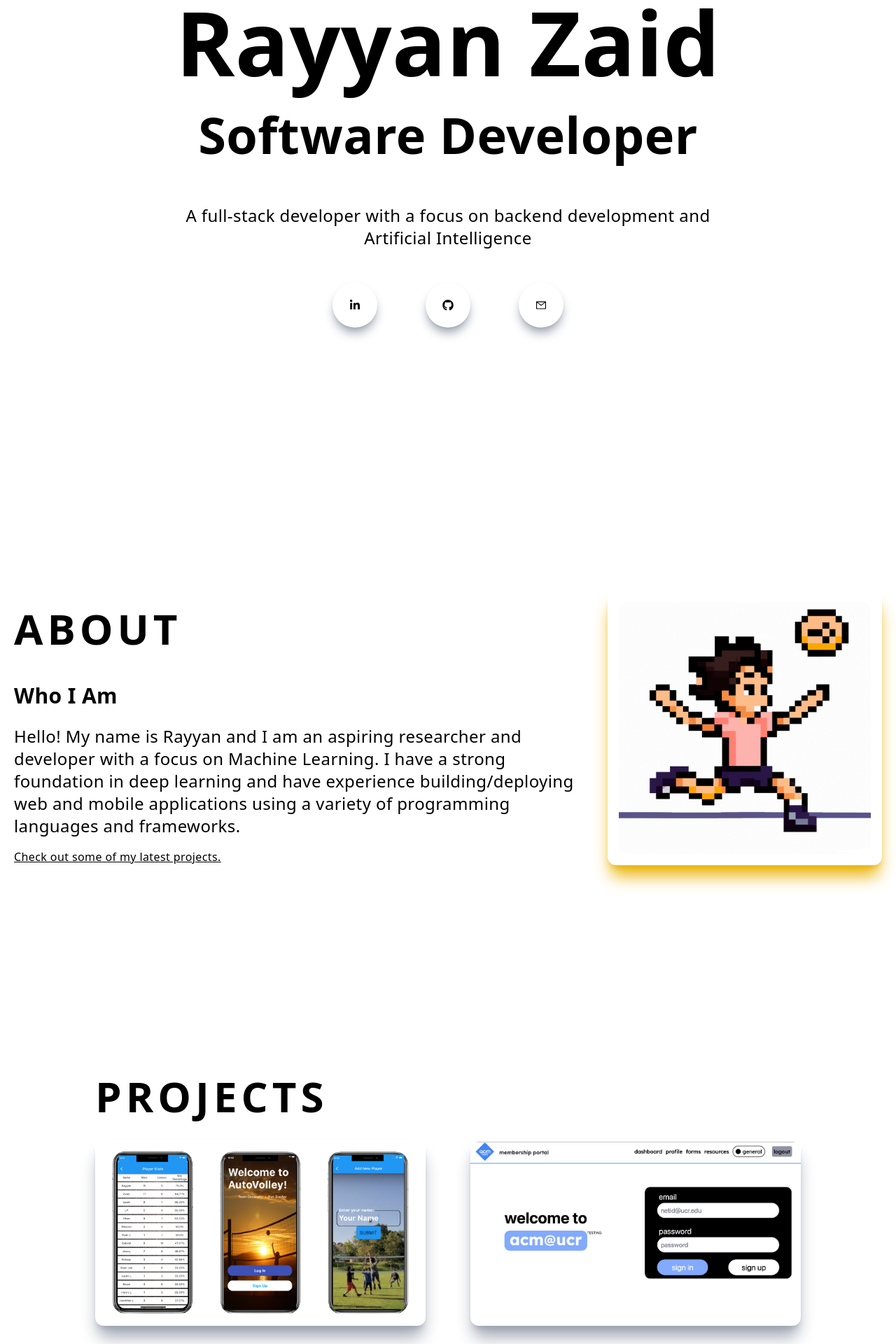
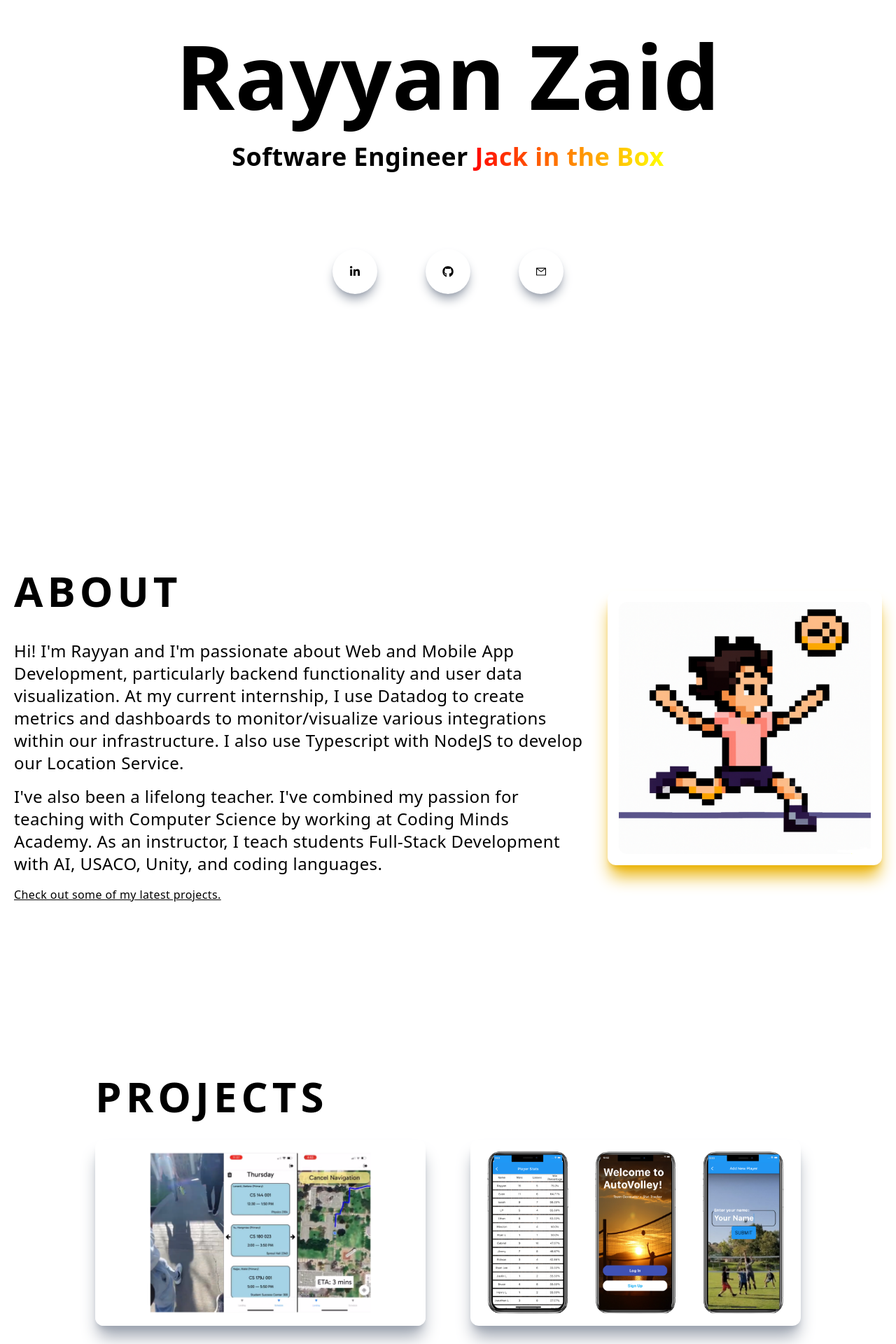
Before and after one commit to RayyanZaid/Portfolio, a Next.js app: page /portfolio/ in a window 1280 px wide. Shown: the part 160-2080 px from the top of the page at 70% size. Built offline with nearby package versions, Linux system fonts and the light colour scheme.

Commit message:
Updated August 2024

```diff
--- a/components/About.jsx
+++ b/components/About.jsx
@@ -8,13 +8,21 @@ const About = () => {
       <div className="max-w-[1240px] m-auto md:grid grid-cols-3 gap-8">
         <div className="col-span-2">
           <h1 className=" tracking-widest uppercase text-black py-8">About</h1>
-          <h2 className="py-4 text-black text-3xl">Who I Am</h2>
+
           <p className="py-2 text-black text-2xl">
-            Hello! My name is Rayyan and I am an aspiring researcher and
-            developer with a focus on Machine Learning. I have a strong
-            foundation in deep learning and have experience building/deploying
-            web and mobile applications using a variety of programming languages
-            and frameworks.
+            Hi! I'm Rayyan and I'm passionate about Web and Mobile App
+            Development, particularly backend functionality and user data
+            visualization. At my current internship, I use Datadog to create
+            metrics and dashboards to monitor/visualize various integrations
+            within our infrastructure. I also use Typescript with NodeJS to
+            develop our Location Service.
+          </p>
+
+          <p className="py-2 text-black text-2xl">
+            I've also been a lifelong teacher. I've combined my passion for
+            teaching with Computer Science by working at Coding Minds Academy.
+            As an instructor, I teach students Full-Stack Development with AI,
+            USACO, Unity, and coding languages.
           </p>
 
           <Link href="/#projects">
--- a/components/Experiences.jsx
+++ b/components/Experiences.jsx
@@ -19,7 +19,7 @@ const Experiences = () => {
           <ExperienceItem
             title="Coding Minds Academy"
             backgroundImg="codingminds.jpg"
-            description="Project Developer"
+            description="Instructor & App Developer"
             timeframe="12/2021 --> Current"
           />
 
--- a/components/Hero.jsx
+++ b/components/Hero.jsx
@@ -11,11 +11,21 @@ const Hero = () => {
         <div>
           <h1 className="text-black text-9xl"> Rayyan Zaid</h1>
 
-          <h1 className="py-8 text-black text-7xl ">Software Developer</h1>
-          <p className="py-8 text-black sm:max-w-[85%] m-auto text-2xl">
-            A full-stack developer with a focus on backend development and
-            Artificial Intelligence
-          </p>
+          <h1 className="py-8 text-black text-4xl">
+            Software Engineer
+            <span
+              style={{
+                background: "linear-gradient(to right, red, yellow)",
+                WebkitBackgroundClip: "text",
+                WebkitTextFillColor: "transparent",
+              }}
+            >
+              {" "}
+              Jack in the Box
+            </span>
+          </h1>
+
+          <p className="py-8 text-black sm:max-w-[85%] m-auto text-2xl"></p>
           <div className="flex items-baseline justify-between max-w-[330px] m-auto py-4">
             <a
               href="https://www.linkedin.com/in/rayyan-zaid-7b0b35203/"
--- a/components/Navbar.jsx
+++ b/components/Navbar.jsx
@@ -46,7 +46,7 @@ const Navbar = () => {
               </li>
             </Link>
 
-            <Link href="https://drive.google.com/file/d/19wkGPyrjCWVRBrz3SftXG8x-EtirC-DX/view?usp=sharing">
+            <Link href="https://drive.google.com/file/d/1Y-jZtMqoacZzCXMErXkbZvxjV1YygZG0/view?usp=sharing">
               <li className="ml-10 text-2xl uppercase hover:border-b font-bold">
                 Resume
               </li>
@@ -121,7 +121,7 @@ const Navbar = () => {
                   Projects
                 </li>
               </Link>
-              <Link href="https://drive.google.com/file/d/19wkGPyrjCWVRBrz3SftXG8x-EtirC-DX/view?usp=sharing">
+              <Link href="https://drive.google.com/file/d/1Y-jZtMqoacZzCXMErXkbZvxjV1YygZG0/view?usp=sharing">
                 <li onClick={() => setNav(false)} className="py-4 text-2xl">
                   Resume
                 </li>
--- a/components/ProjectItem.jsx
+++ b/components/ProjectItem.jsx
@@ -8,8 +8,9 @@ const ProjectItem = ({ title, backgroundImg, tech, projectUrl }) => {
       <img
         className="rounded-xl group-hover:opacity-10"
         src={`/portfolio/assets/projects/${backgroundImg}`}
-        alt="/"
-      ></img>
+        alt={title}
+        style={{ width: "100%", height: "auto" }} // Ensures the image takes up the full width of the container
+      />
 
       <div className="hidden group-hover:block absolute top-[50%] left-[50%] translate-x-[-50%] translate-y-[-50%]">
         <h3 className="md:text-2xl text-white tracking-wider text-center lg:text-4xl">
--- a/components/Projects.jsx
+++ b/components/Projects.jsx
@@ -9,10 +9,28 @@ const Projects = () => {
 
         <div className="grid md:grid-cols-2 gap-16">
           <ProjectItem
+            title="UCR PathFinder"
+            backgroundImg="PathFinder.png"
+            projectUrl="https://docs.google.com/document/d/1EQnEVrJw4bI2_foKyHaP2bDTgL2tzG-MBFllJenfgRY/edit?usp=sharing"
+            tech="React Native (Javascript)"
+          />
+          <ProjectItem
             title="AutoVolley"
             backgroundImg="autovolley.png"
             projectUrl="https://probable-asparagus-426.notion.site/AutoVolley-Fair-Team-Generator-4cf1e7b6665148428b93e0cba2ac7573"
             tech="Available on the App Store!!"
+          />
+          <ProjectItem
+            title="AI Fitness Tracker"
+            backgroundImg="AI Fitness Tracker.jpg"
+            projectUrl="https://apps.apple.com/hr/app/ai-fitness-tracker/id6464535305"
+            tech="Python (Image Classifier), Dart"
+          />
+          <ProjectItem
+            title="MelodyMetrics"
+            backgroundImg="melodymetrics.png"
+            projectUrl="https://youtu.be/FporKnT6By0"
+            tech="Python, React, Jetson Nano"
           />
           <ProjectItem
             title="UCR ACM Membership Portal"
@@ -20,12 +38,7 @@ const Projects = () => {
             projectUrl="https://github.com/acm-ucr/membership-portal"
             tech="Next JS, Tailwind CSS, Firestore"
           />
-          <ProjectItem
-            title="MelodyMetrics"
-            backgroundImg="melodymetrics.png"
-            projectUrl="https://youtu.be/FporKnT6By0"
-            tech="Python, React, Jetson Nano"
-          />
+
           <ProjectItem
             title="Golf Posture AI"
             backgroundImg="golf.jpg"
```
Also changed, not shown: public/assets/projects/AI Fitness Tracker.jpg (added), public/assets/projects/PathFinder.png (added).
